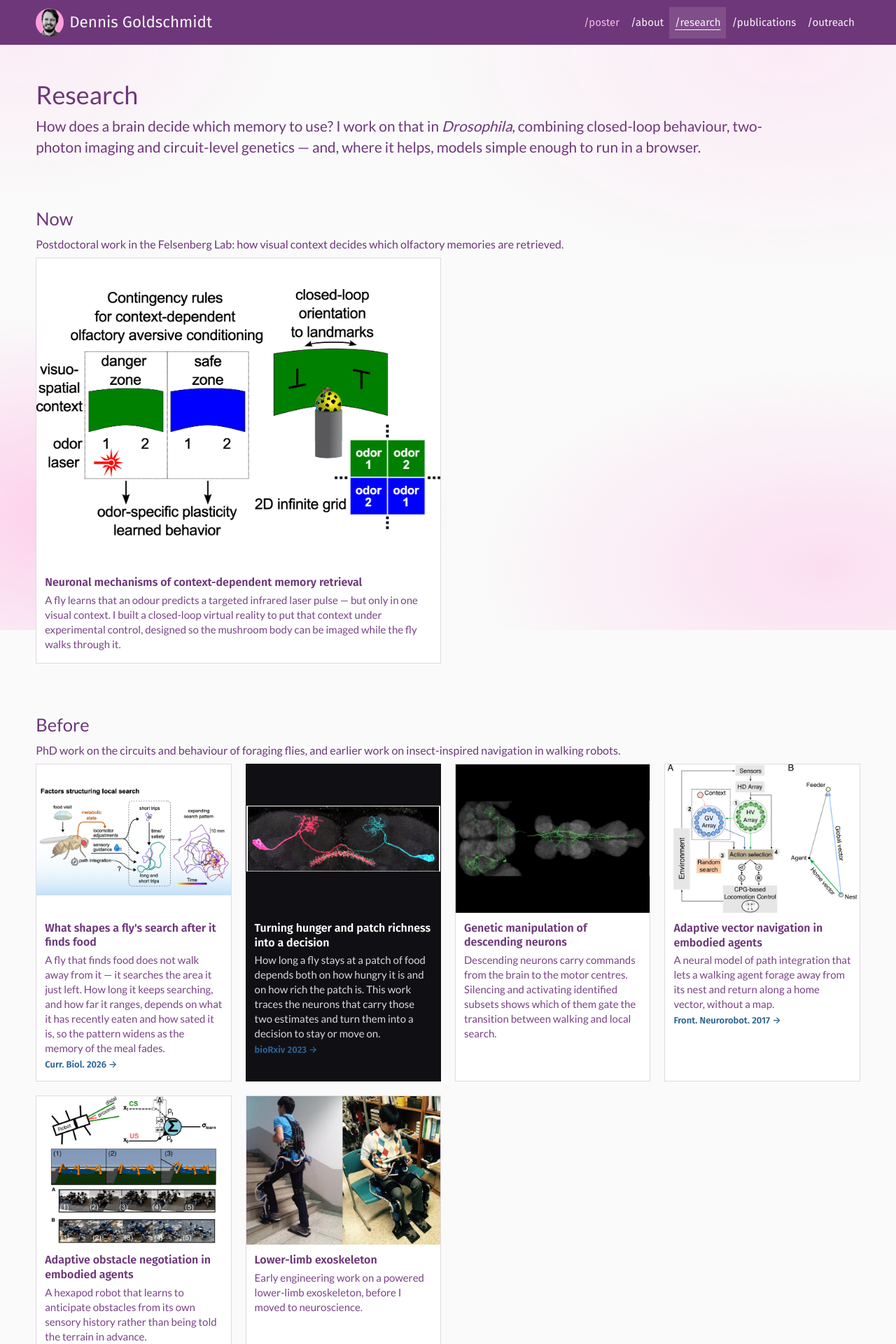
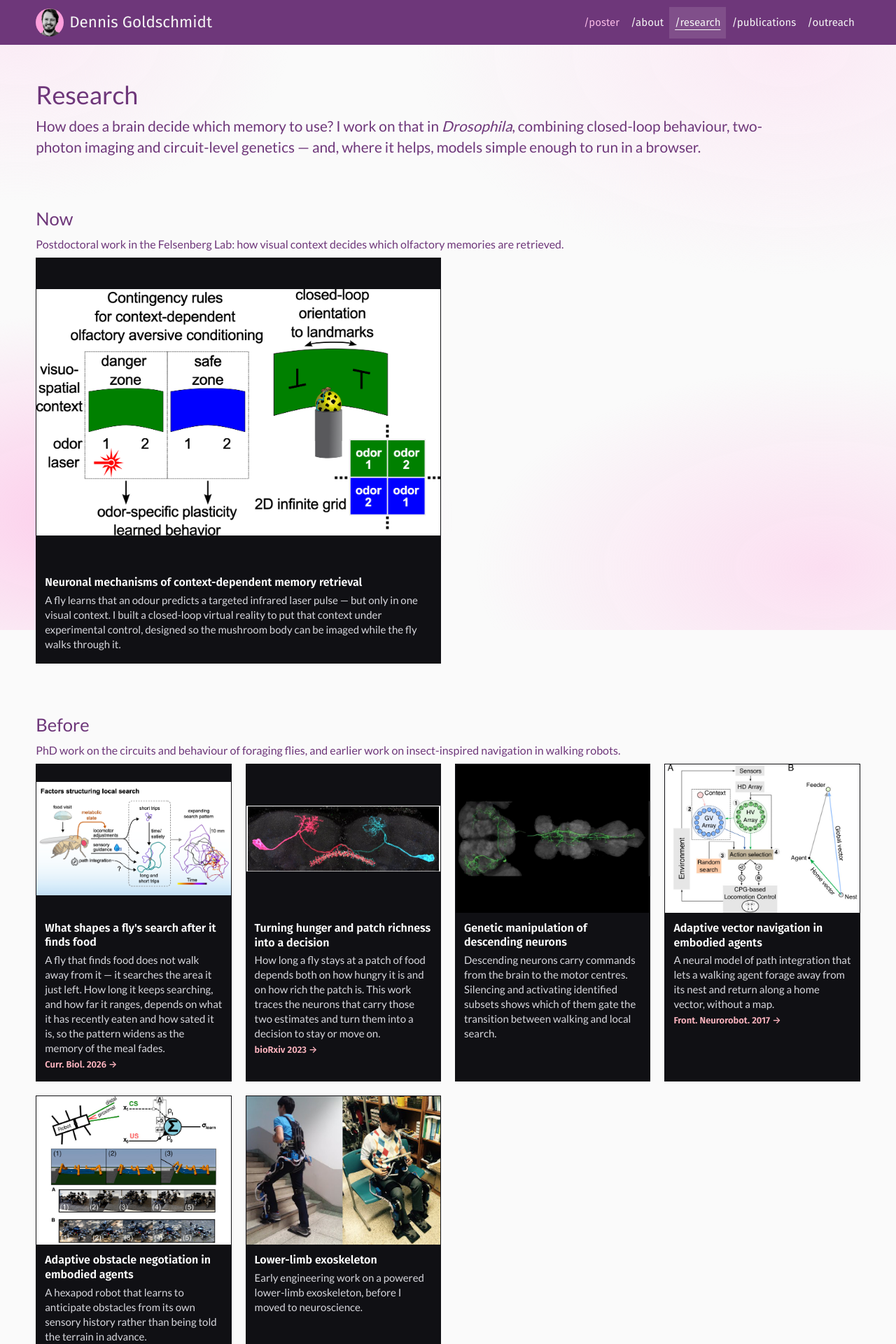
Before and after one commit to degoldschmidt/degoldschmidt.github.io, a Jekyll site: the page built from research.html, in a window 1280 px wide. Shown: the top 1920 px of the page at 70% size. Built offline with Jekyll 4.4.1, drawn with Linux system fonts in a browser that asks for light colours.

Commit message:
Dark theme for every research card, with lightpink links
The dark mount was added yesterday for one confocal card and turned out to
suit the whole set: the figures are mostly dark or high contrast, and it
matches the gallery cards on the homepage, so the two components now read
as one system instead of two takes on the same idea. `.card--dark` and the
`surface: dark` data field are gone with it — there is nothing left to opt
into.

Link colour is #ffb6c1 as asked, and it had to change: --link is a blue
tuned for a near-white page and measures 3.04:1 on #101014, so it would
have failed AA the moment the card went dark. Lightpink measures 11.49:1.
The hover border moves to it too — the old --color-brand purple measures
2.25:1 there and was effectively invisible.

Measured in the browser: mount rgb(16,16,20), title #fff at 18.98:1, body
#d8d8de at 13.38:1, link #ffb6c1 at 11.49:1.

Two bugs fixed in passing, both mine from the token migration: a stray
semicolon in `.card__text {;`, and `padding: var(--text-xs)` — a font-size
token used as spacing. It happened to compute to the same 12px the spacing
scale would have given, so nothing moved, but it was wrong.

Co-Authored-By: Claude Opus 5 (1M context) <noreply@anthropic.com>
Claude-Session: https://claude.ai/code/session_01B92kTq6btsk1imhVp8yB2d

```diff
--- a/_data/projects.yml
+++ b/_data/projects.yml
@@ -77,11 +77,9 @@ items:
     group: before
     image: /images/portfolios/phd/F1zyIkeXwAM_87C.jpeg
     # 2.94:1 against the card grid's 1.31:1 — the widest image on the site, and
-    # `cover` would crop off both cell bodies, which are the point of a bilateral
-    # pair. `surface: dark` because it is a confocal on near-black: letterboxing
-    # it into the default white mount would frame a dark image in white.
+    # `cover` would crop off both cell bodies, which are the point of a
+    # bilateral pair.
     fit: contain
-    surface: dark
     alt: >-
       Confocal image of a fly brain with one neuron of a bilateral pair labelled
       in magenta and the other in cyan, each running from a cell body at the
--- a/css/main.css
+++ b/css/main.css
@@ -46,6 +46,9 @@ layout: null
   --color-brand: var(--purple); /* identity: bar, banner, button fills+borders */
   --color-rule: var(--rule); /* hairlines and card borders */
   --color-poster: #f7bae5; /* /poster in the bar — 5.26:1 on the brand purple */
+  /* Links on the dark card mount. --link is a blue tuned for a near-white page
+     and measures 3.04:1 on #101014 — it would have failed there. 11.49:1. */
+  --color-link-on-dark: #ffb6c1;
 
   /* De-emphasised text. An explicit colour, never `opacity`.
      `opacity` looked like a free tonal step and was not, because this page has
@@ -488,10 +491,15 @@ h3 {
   gap: var(--space-sm);
   margin: 0 0 var(--space-xl);
 }
+/* Dark mount for every card. It began as a variant for the confocal panels,
+   whose images are near-black and looked framed-by-mistake in a white card, and
+   turned out to suit the whole set — the figures are mostly dark or high
+   contrast, and it matches the gallery cards on the homepage, so the two
+   components now read as one system rather than two takes on the same idea. */
 .card {
   margin: 0;
-  background: #fff;
-  border: 1px solid var(--color-rule);
+  background: #101014;
+  border: 1px solid #101014;
   display: flex;
   flex-direction: column;
 }
@@ -511,38 +519,19 @@ h3 {
   width: 100%;
   aspect-ratio: 708 / 541; /* the real intrinsic ratio — 4/3 cropped the figures */
   object-fit: cover;
-  background: #eee;
+  background: #101014;
 }
 /* A uniform card ratio needs `cover`, and cropping a photograph is harmless.
    Cropping a diagram is not: the paradigm figure is 1.64:1 against the grid's
    1.31:1, so cover cut the "visuo-spatial context" label off its left edge and
    the odour grid off its right. Opt in per item with `fit: contain` in
-   _data/projects.yml. White rather than #eee behind it, because these are line
-   drawings on white and a grey surround would read as a border. */
+   _data/projects.yml. */
 .card--contain img {
   object-fit: contain;
-  background: #fff;
-}
-/* Dark mount for a card whose image is itself near-black — the confocal panels.
-   Letterboxing one of those into the white mount above frames a dark image in
-   white, which reads as a mistake. Same near-black and same text colours as the
-   gallery cards, so the two components stay one system. */
-.card--dark {
-  background: #101014;
-  border-color: #101014;
-}
-.card--dark.card--contain img,
-.card--dark img {
   background: #101014;
 }
-.card--dark .card__title {
-  color: #fff;
-}
-.card--dark .card__text {
-  color: #d8d8de;
-}
 .card figcaption {
-  padding: var(--text-xs) var(--space-xs) var(--space-s);
+  padding: var(--space-xs) var(--space-xs) var(--space-s);
   display: flex;
   flex-direction: column;
   gap: var(--space-3xs);
@@ -551,13 +540,14 @@ h3 {
 }
 .card__title {
   font: 600 1rem/1.3 var(--font-display);
-  color: var(--color-heading);
+  color: #fff;
 }
-.card__text {;
-  color: var(--color-text-muted);
+.card__text {
+  color: #d8d8de;
 }
 .card__more {
   font: 600 var(--text-s) var(--font-display);
+  color: var(--color-link-on-dark);
 }
 /* Only linked cards get affordances. Six images that looked interactive and did
    nothing was the worst thing about the old grid. */
@@ -566,7 +556,7 @@ h3 {
 }
 .card--link:hover,
 .card--link:focus-within {
-  border-color: var(--color-brand);
+  border-color: var(--color-link-on-dark);
 }
 .card--link img {
   transition: opacity 0.2s var(--ease);
@@ -632,7 +622,7 @@ h3 {
   display: flex;
   flex-direction: column;
   gap: var(--space-3xs);
-  padding: var(--text-xs) var(--space-xs) var(--space-s);
+  padding: var(--space-xs) var(--space-xs) var(--space-s);
   font-size: var(--text-m);
   line-height: 1.4;
 }
--- a/research.html
+++ b/research.html
@@ -24,7 +24,7 @@ redirect_from:
 
 <div class="cards">
   {%- for p in items %}
-  <figure class="card{% if p.link %} card--link{% endif %}{% if p.fit == 'contain' %} card--contain{% endif %}{% if p.surface == 'dark' %} card--dark{% endif %}">
+  <figure class="card{% if p.link %} card--link{% endif %}{% if p.fit == 'contain' %} card--contain{% endif %}">
     {%- if p.link %}<a href="{{ p.link | relative_url }}">{% endif %}
     <img
       src="{{ p.image | relative_url }}"
```
